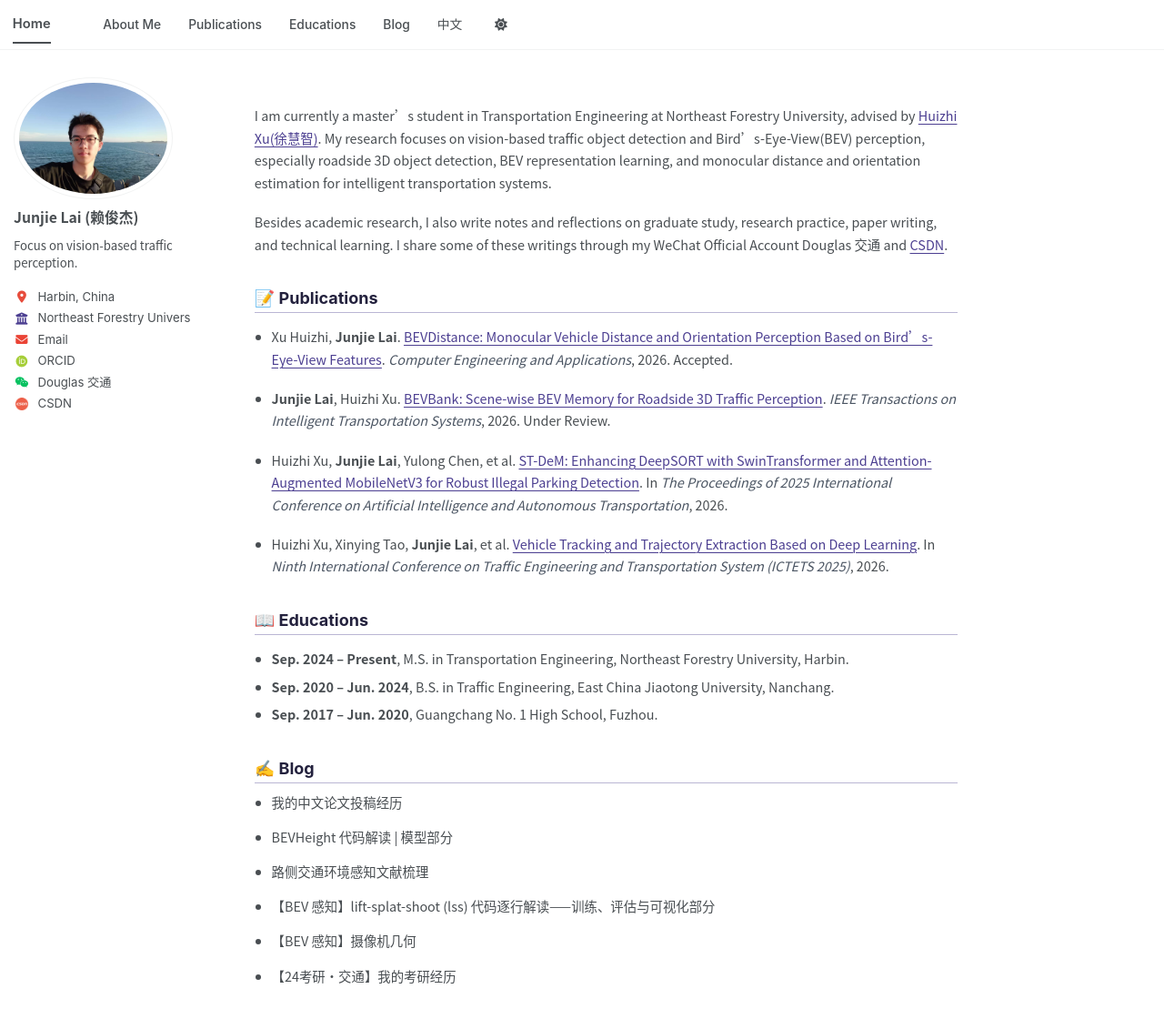
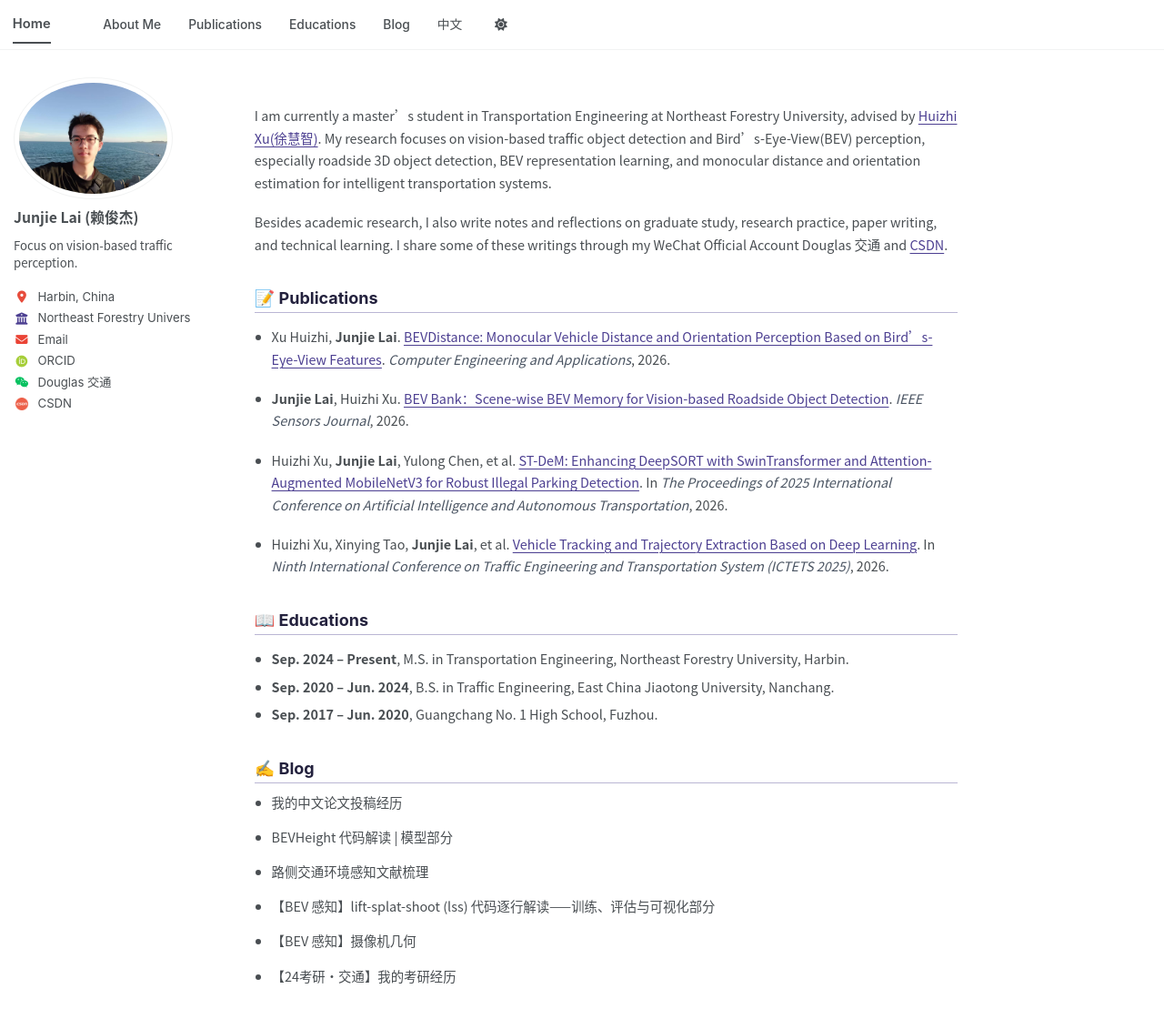
Before and after one commit to Douglassssss/Douglassssss.github.io, a Jekyll site: the page built from _pages/about.md, in a window 1280 px wide and 1166 px high. Shown: the top 1120 px of the window at 91% size. Built offline with Jekyll 4.4.1, drawn with Linux system fonts in a browser that asks for light colours; some web fonts are replaced; a script bundle is joined from its source files by our own code; library files that are not in the unit come from our copies.

```diff
--- a/_pages/about.md
+++ b/_pages/about.md
@@ -16,9 +16,9 @@ Besides academic research, I also write notes and reflections on graduate study,
 
 ## 📝 Publications {#publications}
 
-- Xu Huizhi, **Junjie Lai**. [BEVDistance: Monocular Vehicle Distance and Orientation Perception Based on Bird's-Eye-View Features](http://cea.ceaj.org/CN/10.3778/j.issn.1002-8331.2605-0116). *Computer Engineering and Applications*, 2026. Accepted.
+- Xu Huizhi, **Junjie Lai**. [BEVDistance: Monocular Vehicle Distance and Orientation Perception Based on Bird's-Eye-View Features](http://cea.ceaj.org/CN/10.3778/j.issn.1002-8331.2605-0116). *Computer Engineering and Applications*, 2026.
 
-- **Junjie Lai**, Huizhi Xu. [BEVBank: Scene-wise BEV Memory for Roadside 3D Traffic Perception](). *IEEE Transactions on Intelligent Transportation Systems*, 2026. Under Review.
+- **Junjie Lai**, Huizhi Xu. [BEV Bank：Scene-wise BEV Memory for Vision-based Roadside Object Detection](https://ieeexplore.ieee.org/document/11797802). *IEEE Sensors Journal*, 2026.
 
 - Huizhi Xu, **Junjie Lai**, Yulong Chen, et al. [ST-DeM: Enhancing DeepSORT with SwinTransformer and Attention-Augmented MobileNetV3 for Robust Illegal Parking Detection](https://link.springer.com/chapter/10.1007/978-981-95-9342-2_5). In *The Proceedings of 2025 International Conference on Artificial Intelligence and Autonomous Transportation*, 2026.
 
```
Also changed, not shown: _pages/about-zh.md (+2 -2 lines).
